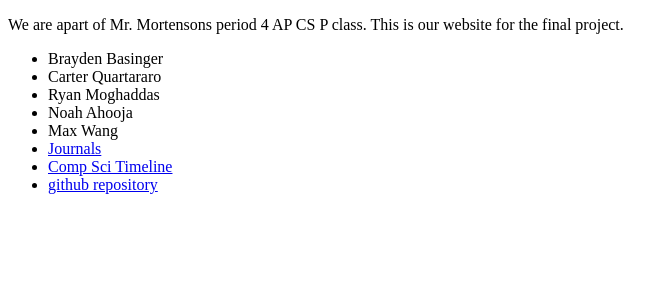
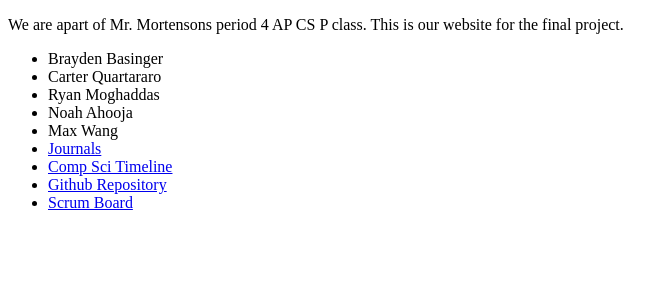
Before and after one commit to ryanmgds/p4schlimes, a Flask app: page /bio in a window 1280 px wide. Shown: the top 300 px of the page, without its empty margins (0-672 px from the left). Run offline with Flask 2, Linux system fonts and the light colour scheme.

Commit message:
Added a scrum board link

```diff
--- a/templates/aboutus.html
+++ b/templates/aboutus.html
@@ -15,7 +15,8 @@
     <li>Max Wang</li>
     <li><a href="https://docs.google.com/spreadsheets/d/1gniMw6JEzcoD-AOraMhiplvfpqTh279tup_4V-yCPOQ/edit?usp=sharing">Journals</a></li>
     <li><a href="https://padlet.com/jmortensen7/csp2021tri3">Comp Sci Timeline</a></li>
-    <li><a href="https://github.com/noahahooja/p4schlimes">github repository</a></li>
+    <li><a href="https://github.com/noahahooja/p4schlimes">Github Repository</a></li>
+    <li><a href="https://github.com/noahahooja/p4schlimes/projects/1">Scrum Board</a></li>
 
 </ul>
 </body>
```
